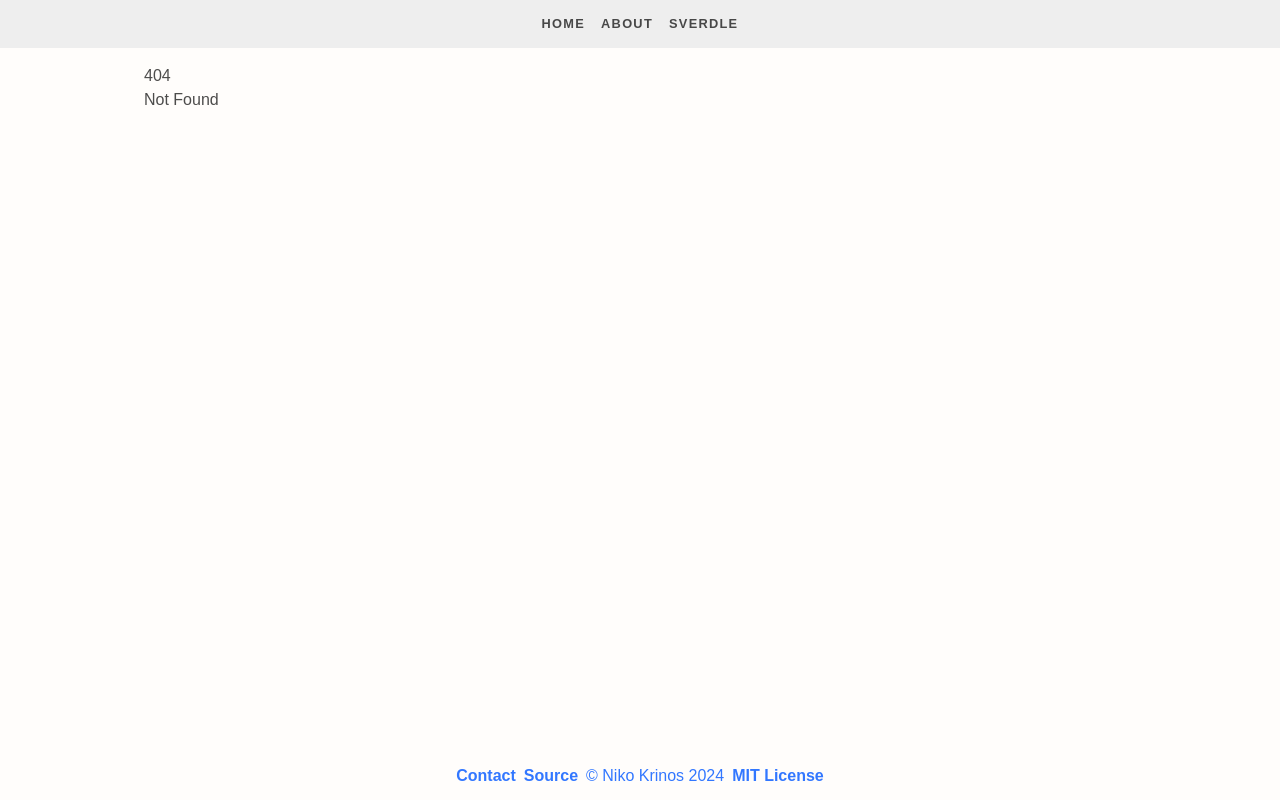
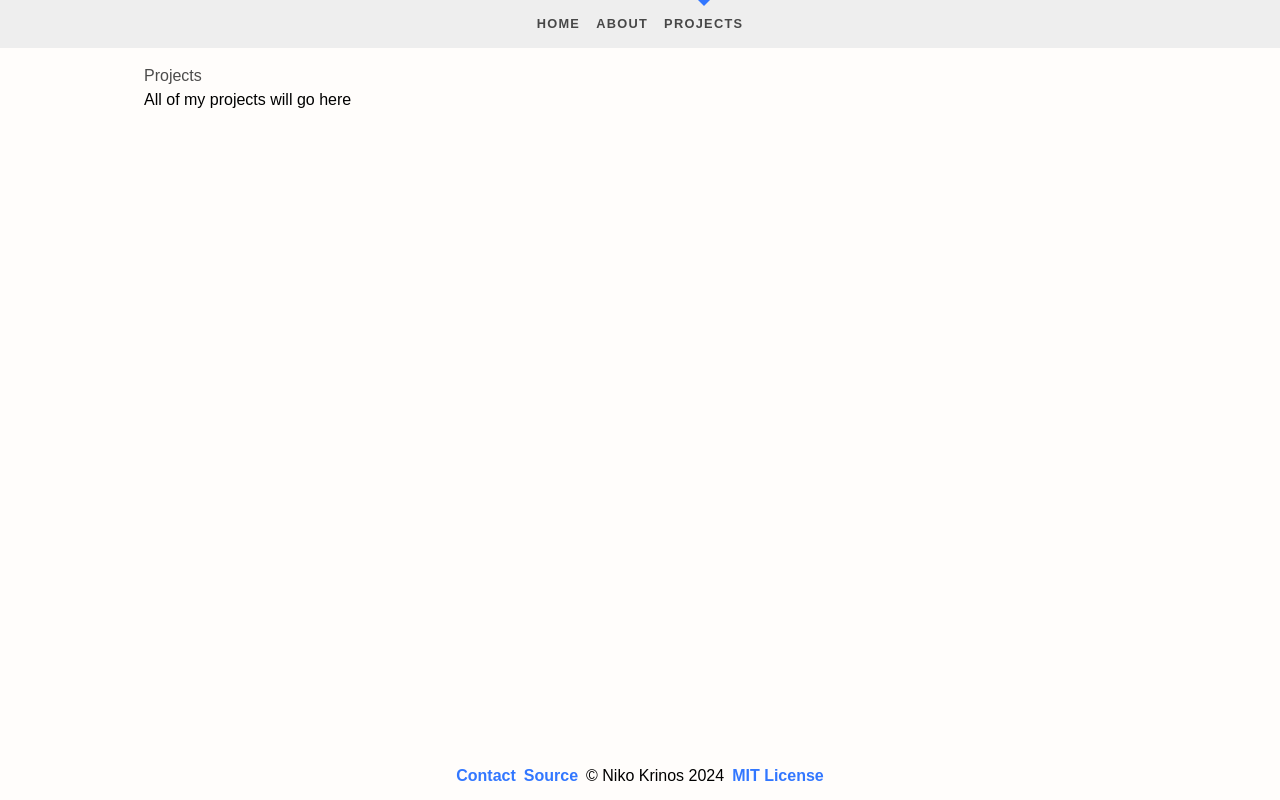
Before and after one commit to Plackett/dmalsan, a SvelteKit app: page /projects in a window 1280 px wide. Before the commit this address had no page. Built offline with nearby package versions, Linux system fonts and the light colour scheme.

Commit message:
added scrolling animation

```diff
--- a/package.json
+++ b/package.json
@@ -34,5 +34,8 @@
 		"typescript": "^5.0.0",
 		"typescript-eslint": "^8.0.0",
 		"vite": "^5.0.3"
+	},
+	"dependencies": {
+		"saos": "^1.3.1"
 	}
 }
--- a/src/app.css
+++ b/src/app.css
@@ -32,3 +32,49 @@ body {
 	background-color:rgb(255, 253, 251);
 	@apply dark:bg-[#1f1f1f];
 }
+
+p {
+	color: black;
+	@apply dark:text-[#eee]
+}
+
+/* ----------------------------------------------
+ * Generated by Animista on 2024-10-28 12:37:7
+ * Licensed under FreeBSD License.
+ * See http://animista.net/license for more info.
+ * w: http://animista.net, t: @cssanimista
+ * ---------------------------------------------- */
+
+/**
+ * ----------------------------------------
+ * animation scale-up-ver-top
+ * ----------------------------------------
+ */
+ @-webkit-keyframes scale-up-ver-top {
+	100% {
+	  -webkit-transform: scaleY(0.4);
+			  transform: scaleY(0.4);
+	  -webkit-transform-origin: 100% 0%;
+			  transform-origin: 100% 0%;
+	}
+	0% {
+	  -webkit-transform: scaleY(1);
+			  transform: scaleY(1);
+	  -webkit-transform-origin: 100% 0%;
+			  transform-origin: 100% 0%;
+	}
+  }
+  @keyframes scale-up-ver-top {
+	100% {
+	  -webkit-transform: scaleY(0.4);
+			  transform: scaleY(0.4);
+	  -webkit-transform-origin: 100% 0%;
+			  transform-origin: 100% 0%;
+	}
+	0% {
+	  -webkit-transform: scaleY(1);
+			  transform: scaleY(1);
+	  -webkit-transform-origin: 100% 0%;
+			  transform-origin: 100% 0%;
+	}
+  }
--- a/src/routes/+page.svelte
+++ b/src/routes/+page.svelte
@@ -3,27 +3,65 @@
 	<meta name="description" content="Svelte demo app" />
 </svelte:head>
 
-<section>
-	<h1 class="">
-		Hi my name is Niko!
-	</h1>
+<script>
+	import { onMount } from 'svelte';
+	import Portrait2023 from "$lib/images/portrait2023.jpg";
+
+	let scrollY = 0;
+	let imageStyle = '';
+
+	onMount(() => {
+		const handleScroll = () => {
+			scrollY = window.scrollY;
+			updateImageStyle();
+		};
+
+		window.addEventListener('scroll', handleScroll);
+		updateImageStyle();
+		return () => {
+			window.removeEventListener('scroll', handleScroll);
+		};
+	});
+
+	function updateImageStyle() {
+		const opacity = Math.max(0, 1 - scrollY / 500);
+		const translateY = -scrollY * 0.5;
+		imageStyle = `transform: translateY(${translateY}px); opacity: ${opacity};`;
+	}
+</script>
+
+<section class="w-full h-full font-mono" style="height: 200vh">
+	<img
+		id="me"
+		class="float-right w-96 h-auto shadow-slate-700 shadow-xl rounded-md"
+		src={Portrait2023}
+		alt="This is a picture of my face"
+		style={imageStyle}
+	/>
+	<div class="mr-20">
+		<h1 class="text-2xl">
+			John-Nicholas (Niko) Krinos
+		</h1>
+		<h2>
+			Aspiring software developer @ FSU
+		</h2>
+		<h3 class="text-slate-500">
+			krinos@cs.fsu.edu
+		</h3>
+		<p class="pr-10">This website will serve as my portfolio and will be updated as I work on more projects!</p>
+		<h1 class="text-2xl pt-20">Latest Projects:</h1>
+	</div>
 </section>
 
 <style>
 	section {
-		display: flex;
-		background-size: 100%;
-		flex-direction: column;
-		justify-content: center;
-		align-items: center;
-		flex: 0.6;
-		object-fit: none;
-		color:aliceblue;
+		color:black;
+		object-fit:contain;
 		@apply dark:text-[rgb(228,229,241)]
 	}
 
-	h1 {
-		width: 100%;
+	img {
+		transition: opacity 0.3s, transform 0.3s;
 	}
 
 </style>
--- a/src/routes/Header.svelte
+++ b/src/routes/Header.svelte
@@ -13,8 +13,8 @@
 			<li aria-current={$page.url.pathname === '/about' ? 'page' : undefined}>
 				<a href="/about">About</a>
 			</li>
-			<li aria-current={$page.url.pathname.startsWith('/sverdle') ? 'page' : undefined}>
-				<a href="/sverdle">Sverdle</a>
+			<li aria-current={$page.url.pathname.startsWith('/projects') ? 'page' : undefined}>
+				<a href="/projects">Projects</a>
 			</li>
 		</ul>
 	</nav>
--- /dev/null
+++ b/src/routes/projects/+page.svelte
@@ -0,0 +1,11 @@
+<svelte:head>
+	<title>Projects</title>
+	<meta name="description" content="A list of projects that I've worked on" />
+</svelte:head>
+
+<section class="w-full h-full">
+    <h1>
+        Projects
+    </h1>
+    <p>All of my projects will go here</p>
+</section>
```
Also changed, not shown: 2 other files (tests, documents, lock files or other folders).
